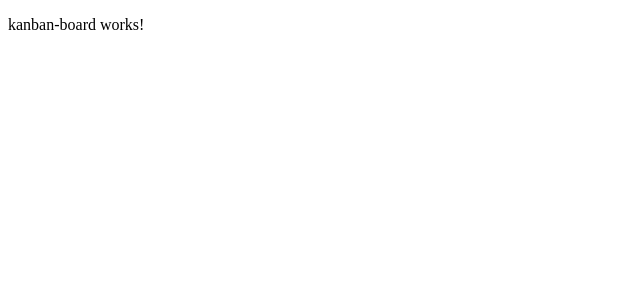
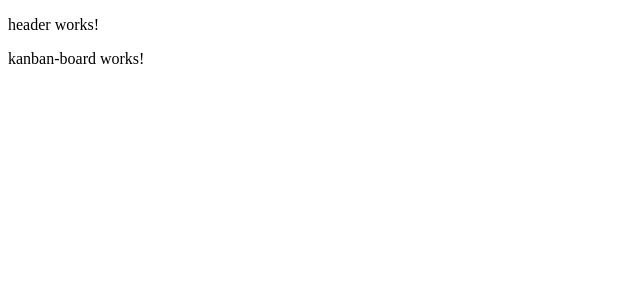
Before and after one commit to saeedzanjani/kanban-board, an Angular app: page / in a window 1280 px wide. Shown: the top 300 px of the page, without its empty margins (0-640 px from the left). Built offline with nearby package versions, Linux system fonts and the light colour scheme.

Commit message:
implementaion main layout and header components

```diff
--- a/src/app/app.component.html
+++ b/src/app/app.component.html
@@ -1 +1,3 @@
-<router-outlet></router-outlet>
+<app-main-layout>
+  <router-outlet></router-outlet>
+</app-main-layout>
--- a/src/app/app.component.ts
+++ b/src/app/app.component.ts
@@ -1,10 +1,11 @@
 import { Component } from '@angular/core';
 import { RouterOutlet } from '@angular/router';
+import { MainLayoutComponent } from './layouts/main-layout/main-layout.component';
 
 @Component({
   selector: 'app-root',
   standalone: true,
-  imports: [RouterOutlet],
+  imports: [RouterOutlet, MainLayoutComponent],
   templateUrl: './app.component.html',
   styleUrl: './app.component.scss',
 })
--- /dev/null
+++ b/src/app/components/header/header.component.html
@@ -0,0 +1 @@
+<p>header works!</p>
--- /dev/null
+++ b/src/app/layouts/main-layout/main-layout.component.html
@@ -0,0 +1,5 @@
+<div class="layout">
+  <app-header />
+
+  <ng-content></ng-content>
+</div>
```
Also changed, not shown: src/app/components/header/header.component.ts (added, +10 -0 lines), src/app/layouts/main-layout/main-layout.component.ts (added, +11 -0 lines), src/app/components/header/header.component.scss (added), src/app/layouts/main-layout/main-layout.component.scss (added), 2 other files (tests, documents, lock files or other folders).
